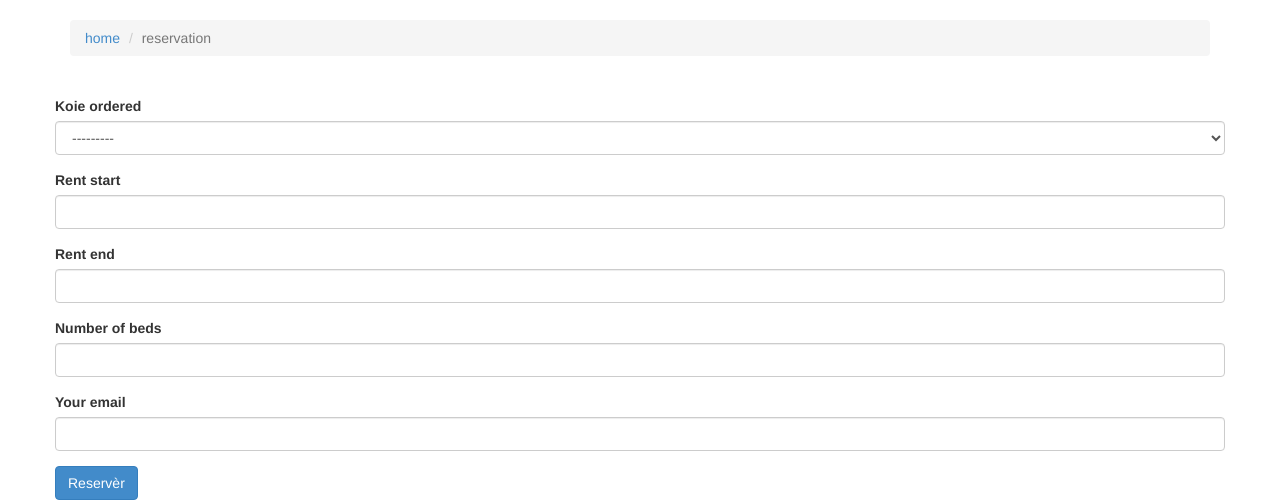
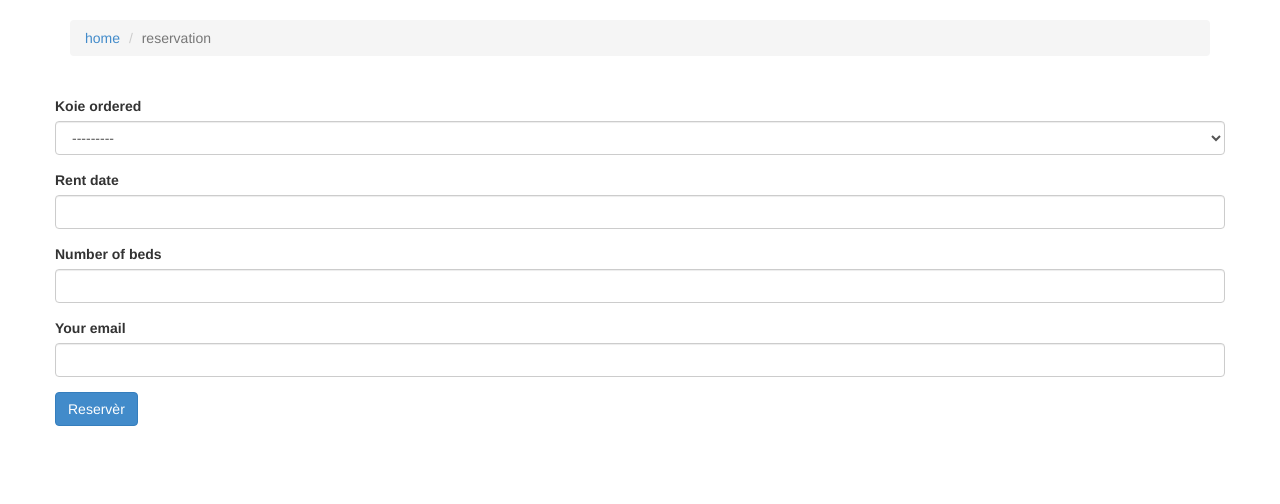
Before and after one commit to krskog/it1901, a Django app: a page that uses koieadmin/koie/templates/base.html in a window 1280 px wide. Shown: the part 72-576 px from the top of the page. Run offline with Django 3.2, Linux system fonts and the light colour scheme; data that the repository does not hold is empty; some libraries are stand-ins or nearby versions.

Commit message:
Refactor date field

```diff
--- a/koieadmin/koie/models.py
+++ b/koieadmin/koie/models.py
@@ -19,7 +19,7 @@ class Koie(models.Model):
         return self.name
 
     def get_free_beds(self, date):
-        res = Reservation.objects.filter(rent_start=date)
+        res = Reservation.objects.filter(rent_date=date)
         beds = 0
         for r in res.all():
             beds += r.beds
@@ -28,8 +28,7 @@ class Koie(models.Model):
 class Reservation(models.Model):
     ordered_by = models.ForeignKey(User, related_name=_("ordered by"))
     koie_ordered = models.ForeignKey(Koie, related_name=_("ordered koie"))
-    rent_start = models.DateField(_('rent start'))
-    rent_end = models.DateField(_('rent end'))
+    rent_date = models.DateField(_('rent date'))
     ordered_date = models.DateTimeField(_('timestamp for order'), auto_now_add=True) # @TODO Exclude from forms
     beds = models.IntegerField(_('number of beds'))
 
@@ -37,10 +36,10 @@ class Reservation(models.Model):
         get_latest_by = 'id'
 
     def __str__(self):
-        return "%s by %s @ %s" % (self.koie_ordered, self.ordered_by, self.rent_start.strftime("%d-%m-%Y"))
+        return "%s by %s @ %s" % (self.koie_ordered, self.ordered_by, self.rent_date.strftime("%d-%m-%Y"))
 
     def get_free_beds(self):
-        return self.koie_ordered.get_free_beds(self.rent_start)
+        return self.koie_ordered.get_free_beds(self.rent_date)
 
 class Report(models.Model):
     reservation = models.ForeignKey(Reservation, related_name=_("reservation"))
--- a/koieadmin/koie/templates/koie_detail.html
+++ b/koieadmin/koie/templates/koie_detail.html
@@ -31,7 +31,7 @@
           <tr><th>Dato</th><th>Reserverte sengeplasser (ledige)</th><th>Reservèr for denne dagen</th></tr>
           {% for reservation in future_reservations %}
             <tr>
-              <td>{{ reservation.rent_start }}</td>
+              <td>{{ reservation.rent_date }}</td>
               <td>{{ reservation.get_free_beds }}
               <span class="pull-right">
                 {% if reservation.get_free_beds > 0 %}
--- a/koieadmin/koie/views.py
+++ b/koieadmin/koie/views.py
@@ -41,7 +41,7 @@ def koie_detail(request, koie_id):
       ],
       'koie': koie,
       'future_reservations': get_future_reservations(koie),
-      #'free_beds': koie.free_beds(reservation.rent_start)
+      #'free_beds': koie.free_beds(reservation.rent_date)
     })
 
 def next_reservations(request):
@@ -106,15 +106,6 @@ def report_koie(request, report_id):
 
 ### Validation
 
-def is_koie_reserved(koie):
-    now = date.today()
-    reservation_set = Reservation.objects.filter(koie_ordered=koie)
-    for reservation in reservation_set:
-        if now > reservation.rent_start and now < reservation.rent_end:
-            return (reservation.rent_start, reservation.rent_end)
-
-    return False #now > koie.rent_start and now < koie.rent_end
-
 def get_or_create_user(email):
     users = User.objects.filter(email=email)
     if users.count() > 1:
@@ -134,9 +125,9 @@ def get_or_create_user(email):
 def get_future_reservations(koie=None, num=10):
     today = date.today()
     if koie == None:
-        return Reservation.objects.filter(rent_start__gte=today).order_by('rent_start')[:num]
+        return Reservation.objects.filter(rent_date__gte=today).order_by('rent_date')[:num]
     else:
-        return Reservation.objects.filter(koie_ordered=koie, rent_start__gte=today).order_by('rent_start')[:num]
+        return Reservation.objects.filter(koie_ordered=koie, rent_date__gte=today).order_by('rent_date')[:num]
 
 ### Mailing
 
```
Also changed, not shown: koieadmin/koie/migrations/0014_merge.py (added).
